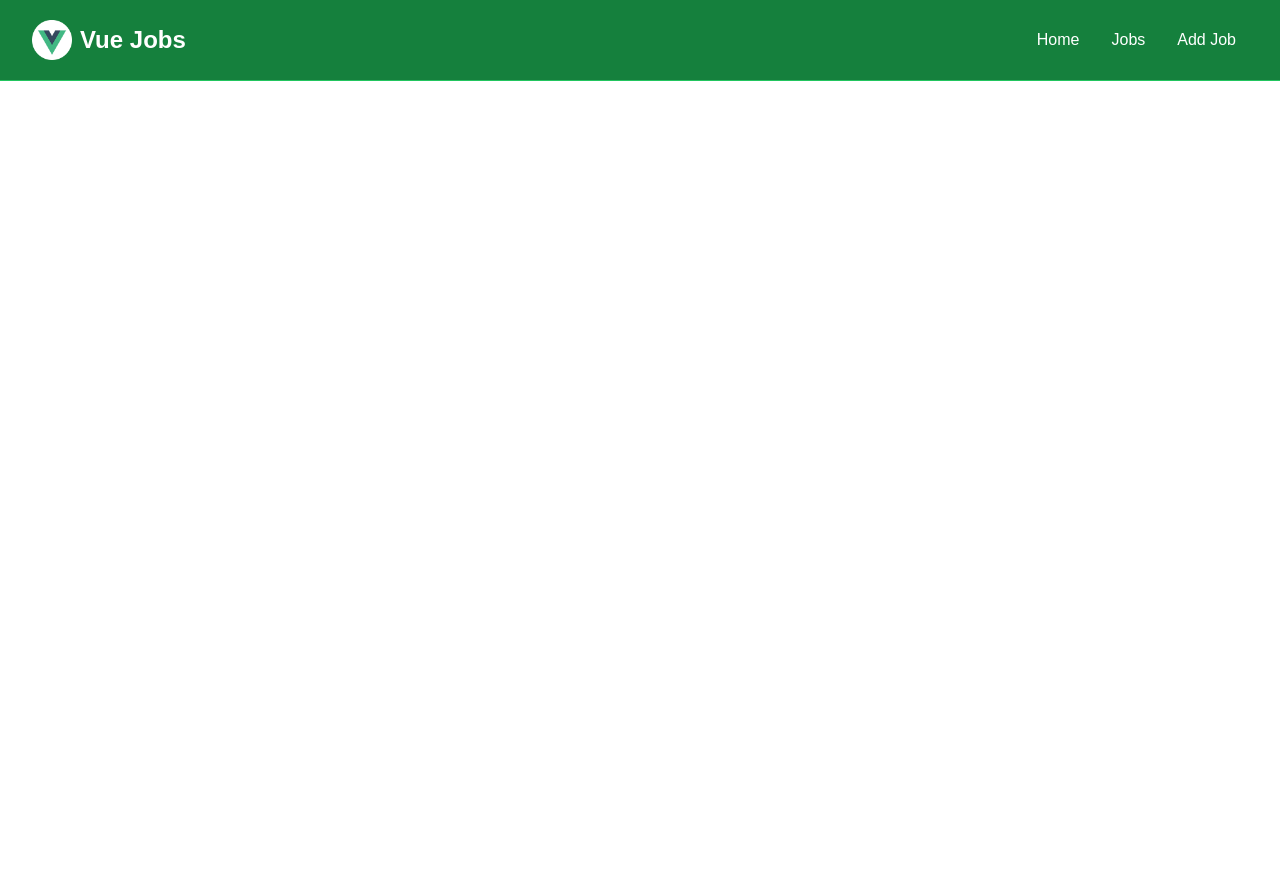
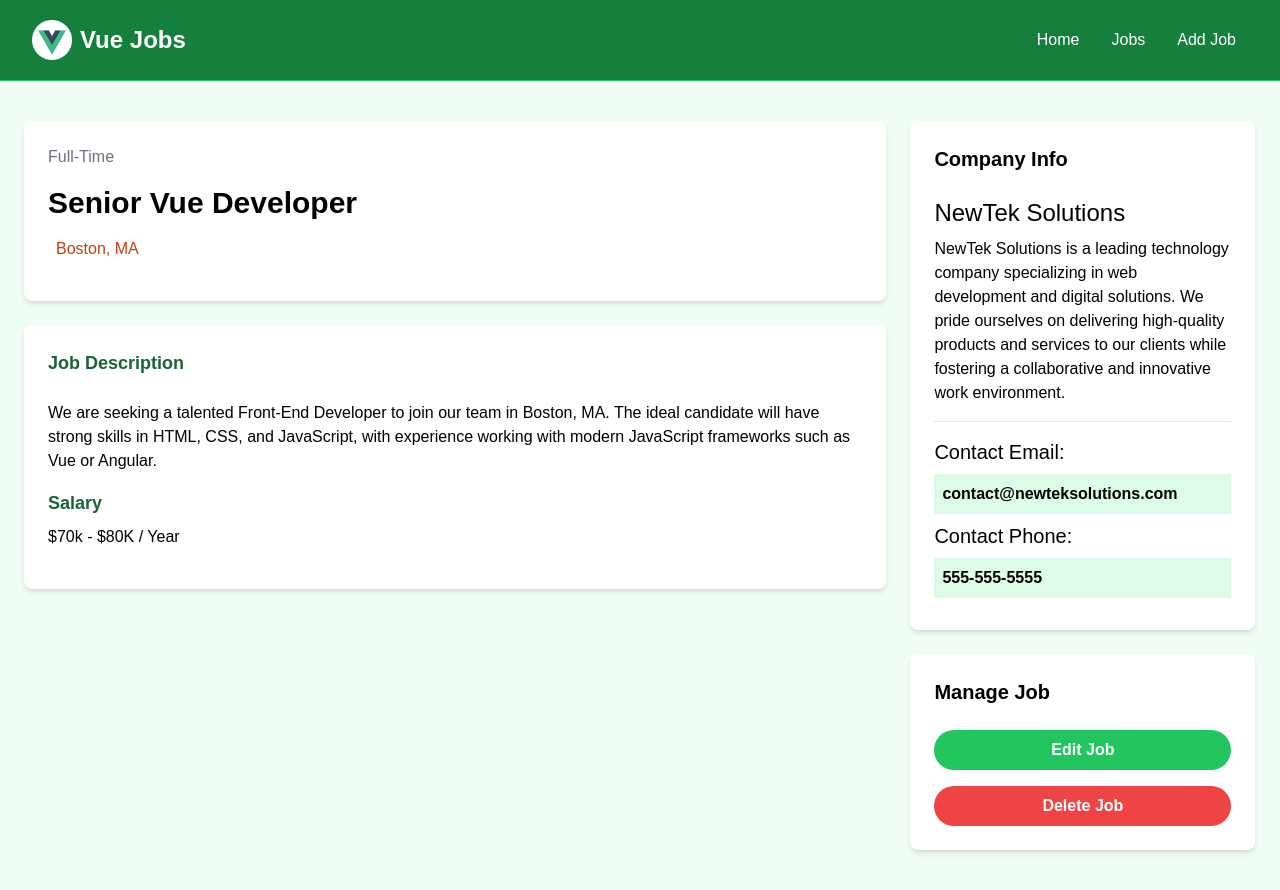
Before and after one commit to bekov28/jobs-website-vue, a Vue app: page /jobs/1 in a window 1280 px wide. Before the commit the page ends 800 px from the top, so only its background shows below. Built offline with nearby package versions, Linux system fonts and the light colour scheme.

Commit message:
jobview component created

```diff
--- a/src/components/JobListing.vue
+++ b/src/components/JobListing.vue
@@ -46,7 +46,7 @@ const truncatedDescription = computed(() => {
           {{ job.location }}
         </div>
         <RouterLink
-          :to="'/job/' + job.id"
+          :to="'/jobs/' + job.id"
           class="h-[36px] bg-green-500 hover:bg-green-600 text-white px-4 py-2 rounded-lg text-center text-sm"
         >
           Read More
--- a/src/router/index.js
+++ b/src/router/index.js
@@ -1,6 +1,8 @@
 import { createRouter, createWebHistory } from "vue-router";
 import HomeView from "@/views/HomeView.vue";
 import JobsView from "@/views/JobsView.vue";
+import NotFoundView from "@/views/NotFoundView.vue";
+import JobView from "@/views/JobView.vue";
 
 const router = createRouter({
   history: createWebHistory(import.meta.env.BASE_URL),
@@ -15,6 +17,16 @@ const router = createRouter({
       name: "jobs",
       component: JobsView,
     },
+    {
+      path: "/jobs/:id",
+      name: "job",
+      component: JobView,
+    },
+    {
+      path: "/:catchAll(.*)",
+      name: "not-found",
+      component: NotFoundView,
+    },
   ],
 });
 
--- /dev/null
+++ b/src/views/JobView.vue
@@ -0,0 +1,75 @@
+<script setup></script>
+
+<template>
+  <section class="bg-green-50">
+    <div class="container m-auto py-10 px-6">
+      <div class="grid grid-cols-1 md:grid-cols-70/30 w-full gap-6">
+        <main>
+          <div class="bg-white p-6 rounded-lg shadow-md text-center md:text-left">
+            <div class="text-gray-500 mb-4">Full-Time</div>
+            <h1 class="text-3xl font-bold mb-4">Senior Vue Developer</h1>
+            <div class="text-gray-500 mb-4 flex align-middle justify-center md:justify-start">
+              <i class="fa-solid fa-location-dot text-lg text-orange-700 mr-2"></i>
+              <p class="text-orange-700">Boston, MA</p>
+            </div>
+          </div>
+
+          <div class="bg-white p-6 rounded-lg shadow-md mt-6">
+            <h3 class="text-green-800 text-lg font-bold mb-6">Job Description</h3>
+
+            <p class="mb-4">
+              We are seeking a talented Front-End Developer to join our team in Boston, MA. The
+              ideal candidate will have strong skills in HTML, CSS, and JavaScript, with experience
+              working with modern JavaScript frameworks such as Vue or Angular.
+            </p>
+
+            <h3 class="text-green-800 text-lg font-bold mb-2">Salary</h3>
+
+            <p class="mb-4">$70k - $80K / Year</p>
+          </div>
+        </main>
+
+        <!-- Sidebar -->
+        <aside>
+          <!-- Company Info -->
+          <div class="bg-white p-6 rounded-lg shadow-md">
+            <h3 class="text-xl font-bold mb-6">Company Info</h3>
+
+            <h2 class="text-2xl">NewTek Solutions</h2>
+
+            <p class="my-2">
+              NewTek Solutions is a leading technology company specializing in web development and
+              digital solutions. We pride ourselves on delivering high-quality products and services
+              to our clients while fostering a collaborative and innovative work environment.
+            </p>
+
+            <hr class="my-4" />
+
+            <h3 class="text-xl">Contact Email:</h3>
+
+            <p class="my-2 bg-green-100 p-2 font-bold">contact@newteksolutions.com</p>
+
+            <h3 class="text-xl">Contact Phone:</h3>
+
+            <p class="my-2 bg-green-100 p-2 font-bold">555-555-5555</p>
+          </div>
+
+          <!-- Manage -->
+          <div class="bg-white p-6 rounded-lg shadow-md mt-6">
+            <h3 class="text-xl font-bold mb-6">Manage Job</h3>
+            <a
+              href="add-job.html"
+              class="bg-green-500 hover:bg-green-600 text-white text-center font-bold py-2 px-4 rounded-full w-full focus:outline-none focus:shadow-outline mt-4 block"
+              >Edit Job</a
+            >
+            <button
+              class="bg-red-500 hover:bg-red-600 text-white font-bold py-2 px-4 rounded-full w-full focus:outline-none focus:shadow-outline mt-4 block"
+            >
+              Delete Job
+            </button>
+          </div>
+        </aside>
+      </div>
+    </div>
+  </section>
+</template>
--- /dev/null
+++ b/src/views/NotFoundView.vue
@@ -0,0 +1,14 @@
+<script setup>
+import { RouterLink } from "vue-router";
+</script>
+
+<template>
+  <section class="text-center flex flex-col justify-center items-center h-96">
+    <i class="pi pi-exclamation-triangle text-yellow-500 text-7xl mb-5"></i>
+    <h1 class="text-6xl font-bold mb-4">404 Not Found</h1>
+    <p class="text-xl mb-5">This page does not exist</p>
+    <RouterLink to="/" class="text-white bg-green-700 hover:bg-green-900 rounded-md px-3 py-2 mt-4"
+      >Go Back</RouterLink
+    >
+  </section>
+</template>
```
